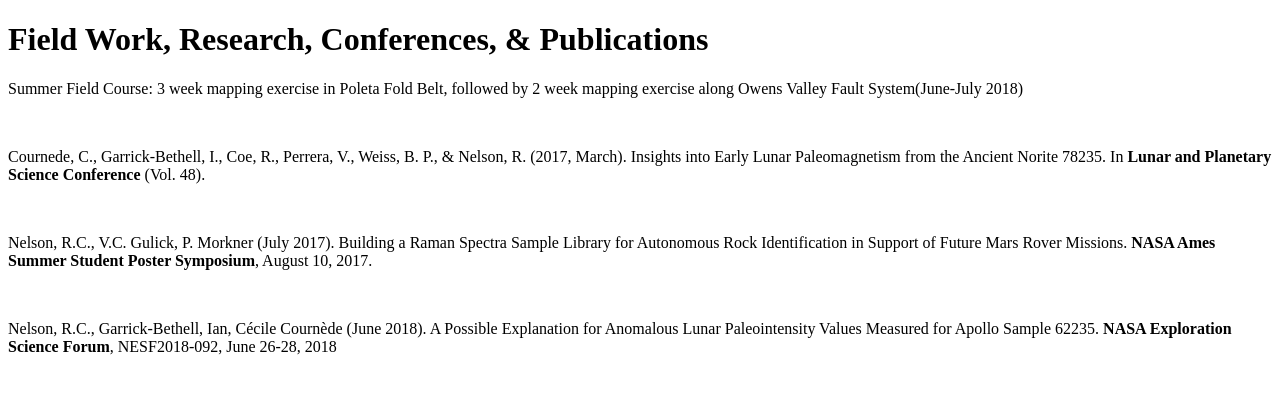
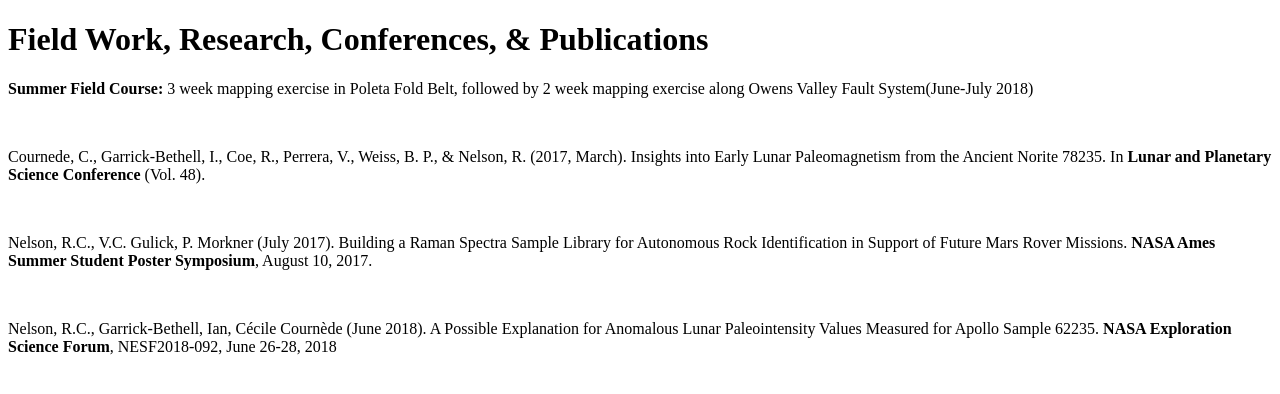
Before and after one commit to richcnelson/richcnelson.github.io, a plain HTML site: page research.html in a window 1280 px wide. Drawn offline with Linux system fonts and the light colour scheme.

Commit message:
Update research.html

```diff
--- a/research.html
+++ b/research.html
@@ -8,7 +8,7 @@
 	<body>
 		<h1>Field Work, Research, Conferences, & Publications</h1>
 		<div id="Intro"></div>
-		<p>Summer Field Course: 3 week mapping exercise in Poleta Fold Belt, followed by 2 week mapping exercise along Owens Valley Fault System(June-July 2018)</p><br>
+		<p><strong>Summer Field Course:</strong> 3 week mapping exercise in Poleta Fold Belt, followed by 2 week mapping exercise along Owens Valley Fault System(June-July 2018)</p><br>
 		<p>Cournede, C., Garrick-Bethell, I., Coe, R., Perrera, V., Weiss, B. P., & Nelson, R. (2017, March). Insights into Early Lunar Paleomagnetism from the Ancient Norite 78235. In <strong>Lunar and Planetary Science Conference</strong> (Vol. 48).</p><br>
 		<p>Nelson, R.C., V.C. Gulick, P. Morkner (July 2017). Building a Raman Spectra Sample Library for Autonomous Rock Identification in Support of Future Mars Rover Missions.  <strong>NASA Ames Summer Student Poster Symposium</strong>, August 10, 2017.</p><br>
 		<p>Nelson, R.C., Garrick-Bethell, Ian, Cécile Cournède (June 2018). A Possible Explanation for Anomalous Lunar Paleointensity Values Measured for Apollo Sample 62235. <strong>NASA Exploration Science Forum</strong>, NESF2018-092, June 26-28, 2018</p>
```
